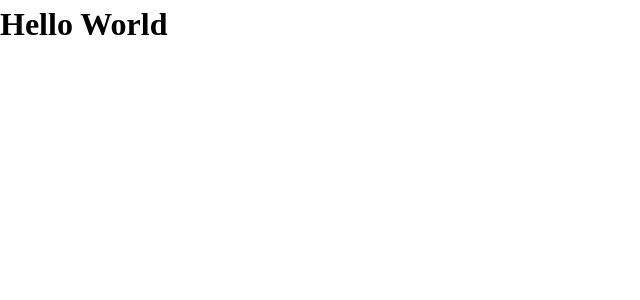
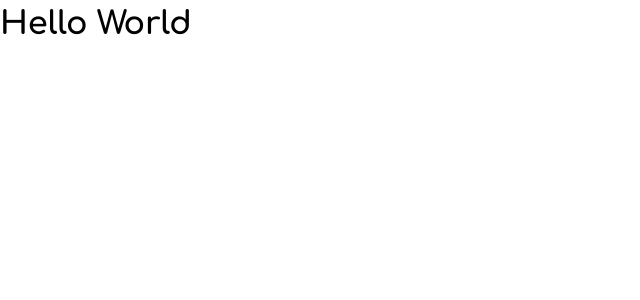
Before and after one commit to belclei/belclei-dev, a Next.js app: page / in a window 1280 px wide. Shown: the top 300 px of the page, without its empty margins (0-640 px from the left). Built offline with nearby package versions, Linux system fonts and the light colour scheme.

Commit message:
setup font-face

```diff
--- a/src/pages/_document.tsx
+++ b/src/pages/_document.tsx
@@ -1,4 +1,4 @@
-import Document, { DocumentContext } from 'next/document'
+import Document, { DocumentContext, Head, Html, Main, NextScript } from 'next/document'
 import { ServerStyleSheet } from 'styled-components'
 
 export default class MyDocument extends Document {
@@ -27,4 +27,18 @@
       sheet.seal()
     }
   }
+  render() {
+    return (
+      <Html lang="pt-br">
+        <Head>
+          <meta charSet="utf-8" />
+          <link href="https://fonts.googleapis.com/css2?family=Comfortaa:wght@300;400;500;600;700&display=swap" rel="stylesheet" />
+        </Head>
+        <body>
+          <Main />
+          <NextScript />
+        </body>
+      </Html>
+    )
+  }
 }
--- a/src/styles/GlobalStyle.ts
+++ b/src/styles/GlobalStyle.ts
@@ -2,6 +2,7 @@
 
 export default createGlobalStyle`
   :root {
+    font-family: 'Comfortaa', sans-serif;
     font-size: 16px;
   }
 `;
```
